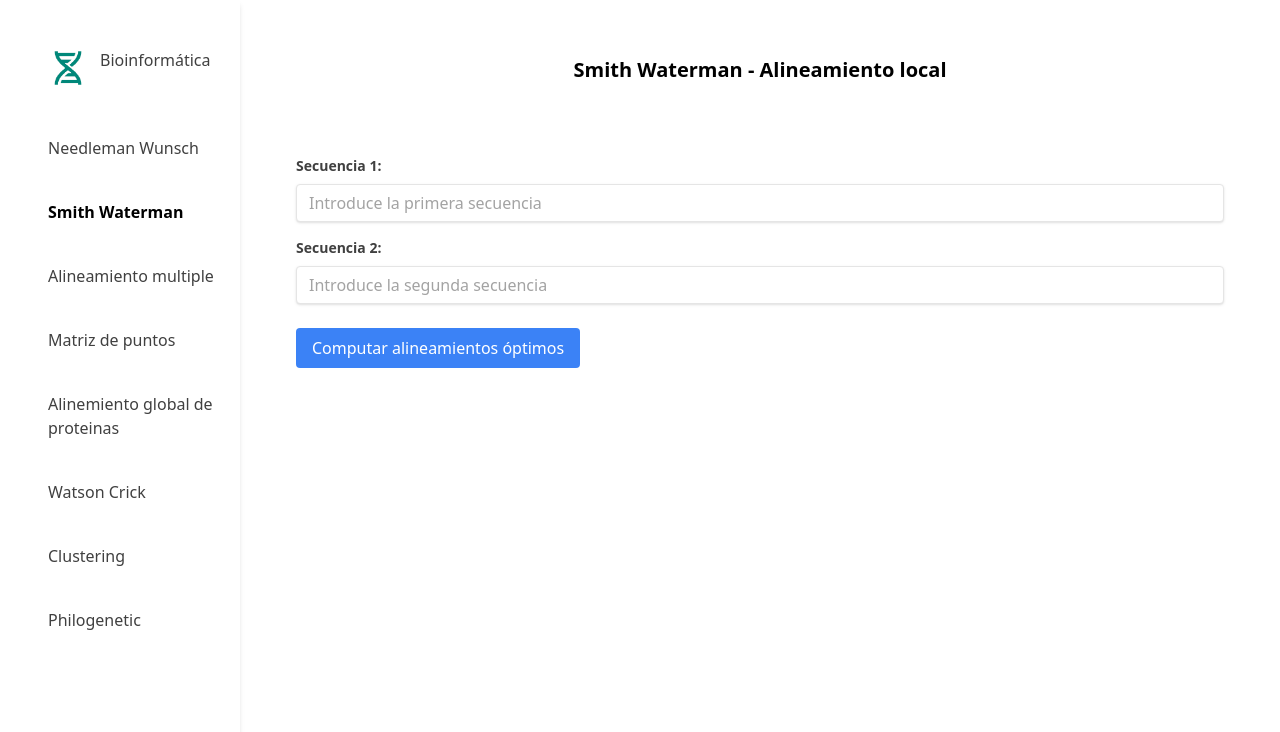
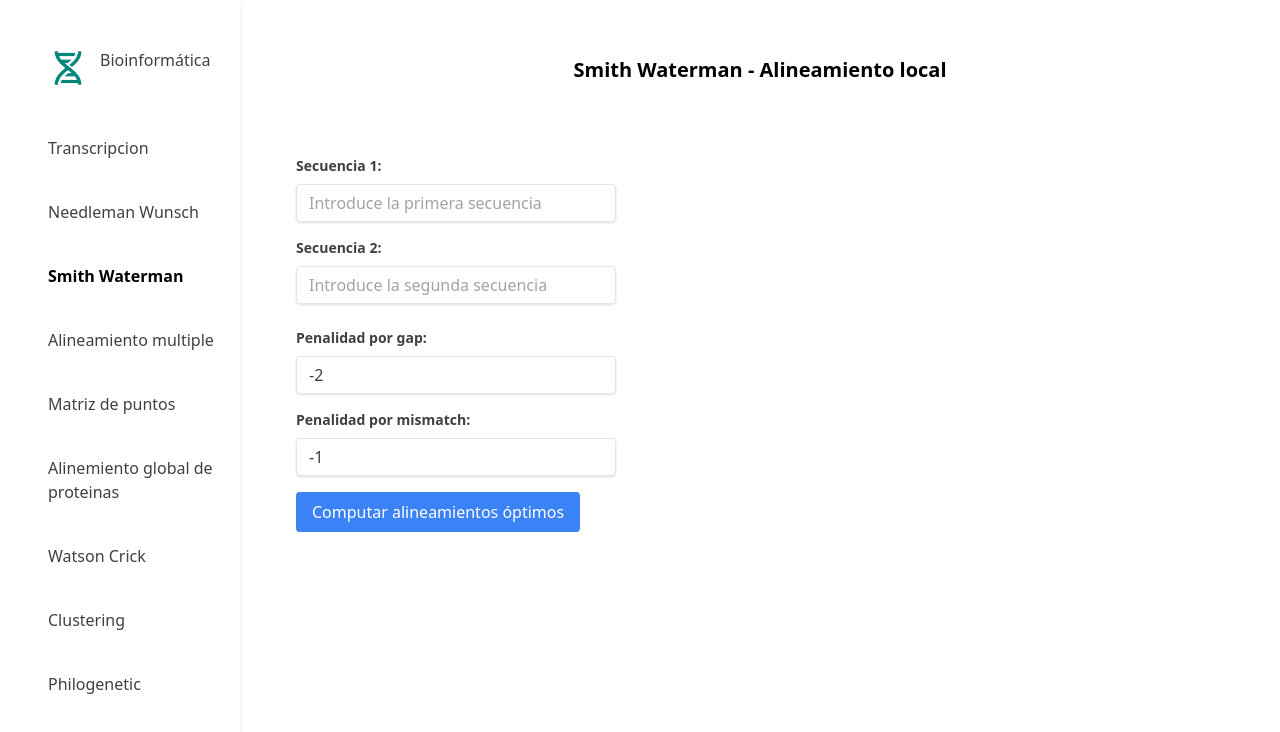
Before and after one commit to fevilla/bioinformatics-viewer, a Nuxt app: page /smithWaterman in a window 1280 px wide. Shown: the top 732 px of the page. Built offline with nearby package versions, Linux system fonts and the light colour scheme.

Commit message:
add restrictions

```diff
--- a/components/sidebar.vue
+++ b/components/sidebar.vue
@@ -7,6 +7,11 @@
             </div>
         </div>
         <div class="overflow-y-auto overflow-x-none overscroll-y-none flex-1 scrollbar-custom">
+            <nuxt-link to="/transcription"
+                class="pr-0 pl-12 py-5 flex items-center gap-3 sidebar-link text-gray-700 hover:text-black font-book hover:font-bold"
+                active-class="active">
+                <div>Transcripcion</div>
+            </nuxt-link>
             <nuxt-link to="/needleman"
                 class="pr-0 pl-12 py-5 flex items-center gap-3 sidebar-link text-gray-700 hover:text-black font-book hover:font-bold"
                 active-class="active">
--- a/pages/needleman.vue
+++ b/pages/needleman.vue
@@ -1,7 +1,7 @@
 <template>
   <h5 class="text-xl text-center font-black pb-6 pt-9 sm:pt-14">Needleman Wunsch - Alineamiento global</h5>
-  <div class="font-sans justify-center items-center p-6 flex">
-    <div class="w-full max-w-5xl">
+  <div class="font-sans p-6 flex">
+    <div class="w-full max-w-sm">
       <form @submit.prevent="NeedlemanWunsch" class="rounded px-8 pt-6 pb-8 mb-4">
         <div class="mb-4">
           <label for="seq1" class="block text-gray-700 text-sm font-bold mb-2">
@@ -48,13 +48,18 @@
         <InputError :codeErrors="errors.type"></InputError>
       </form>
     </div>
+    <div v-if="submitting" class="font-sans">
+      <div class="p-9 flex flex-col">
+        <h5><b>Secuencia 1:</b> {{ seq1Input }}</h5>
+        <h5><b>Secuencia 2:</b> {{ seq2Input }}</h5>
+        <h2><b>Tipo:</b> {{ type }}</h2>
+        <h5><b>Cantidad de Alineamientos:</b> {{ cnt }}</h5>
+        <h5><b>Score:</b> {{ score }}</h5>
+      </div>
+    </div>
   </div>
   <div v-if="submitting" class="font-sans">
-    <div class="p-9 flex flex-col">
-      <h2>Las cadenas son de tipo: {{ type }}</h2>
-    </div>
     <div class="justify-center items-center p-6 flex flex-col">
-      <h5>Cantidad de Alineamientos {{ cnt }}</h5>
       <div v-for="(alignment, index) in alignments" :key="index" class="table-auto mb-4 flex">
         <label class="block text-gray-700 text-sm font-bold mr-5">
           Alineamiento {{ index + 1 }}:
@@ -78,7 +83,6 @@
       </div>
     </div>
     <div class="justify-center items-center p-6 flex flex-col">
-      <h5>Maximo score: {{ score }}</h5>
       <div class="text-xs overflow-x-auto shadow-md rounded-lg">
         <table class="min-w-max w-full">
           <thead class="bg-blue-600 text-white">
@@ -158,7 +162,6 @@ const calculateOne = (f, c) => {
 
 const NeedlemanWunsch = () => {
   submitting.value = false
-  console.log('type')
   seq1Input = seq1Input.toLowerCase();
   seq2Input = seq2Input.toLowerCase();
   errors.value = {}
@@ -177,9 +180,8 @@ const NeedlemanWunsch = () => {
   alignments.value = []
 
 
-  if (validateInputs([seq1Input, seq2Input], errors)) {
-    return
-  }
+  if (validateInputs([seq1Input, seq2Input], errors)) return
+
 
   type.value = determineType(seq1Input)
 
--- a/pages/smithWaterman.vue
+++ b/pages/smithWaterman.vue
@@ -1,7 +1,7 @@
 <template>
   <h5 class="text-xl text-center font-black pb-6 pt-9 sm:pt-14">Smith Waterman - Alineamiento local</h5>
-  <div class="font-sans justify-center items-center p-6 flex">
-    <div class="w-full max-w-5xl">
+  <div class="font-sans p-6 flex">
+    <div class="w-full max-w-sm">
       <form @submit.prevent="smithWaterman" class="rounded px-8 pt-6 pb-8 mb-4">
         <div class="mb-4">
           <label for="seq1" class="block text-gray-700 text-sm font-bold mb-2">
@@ -10,12 +10,31 @@
           <input id="seq1" v-model="seq1Input" type="text" placeholder="Introduce la primera secuencia"
             class="shadow appearance-none border rounded w-full py-2 px-3 text-gray-700 leading-tight focus:outline-none focus:shadow-outline"
             required>
+          <InputError :codeErrors="errors.seq1"></InputError>
         </div>
         <div class="mb-6">
           <label for="seq2" class="block text-gray-700 text-sm font-bold mb-2">
             Secuencia 2:
           </label>
           <input id="seq2" v-model="seq2Input" type="text" placeholder="Introduce la segunda secuencia"
+            class="shadow appearance-none border rounded w-full py-2 px-3 text-gray-700 leading-tight focus:outline-none focus:shadow-outline"
+            required>
+          <InputError :codeErrors="errors.seq2"></InputError>
+        </div>
+        <div class="mb-4">
+          <label for="gapPenalty" class="block text-gray-700 text-sm font-bold mb-2">
+            Penalidad por gap:
+          </label>
+          <input id="gapPenalty" v-model.number="gapPenalty" type="number" placeholder="Penalidad por gap"
+            class="shadow appearance-none border rounded w-full py-2 px-3 text-gray-700 leading-tight focus:outline-none focus:shadow-outline"
+            required>
+        </div>
+        <div class="mb-4">
+          <label for="mismatchPenalty" class="block text-gray-700 text-sm font-bold mb-2">
+            Penalidad por mismatch:
+          </label>
+          <input id="mismatchPenalty" v-model.number="mismatchPenalty" type="number"
+            placeholder="Penalidad por mismatch"
             class="shadow appearance-none border rounded w-full py-2 px-3 text-gray-700 leading-tight focus:outline-none focus:shadow-outline"
             required>
         </div>
@@ -26,7 +45,17 @@
             Computar alineamientos óptimos
           </button>
         </div>
+        <InputError :codeErrors="errors.type"></InputError>
       </form>
+    </div>
+    <div v-if="submitting" class="font-sans">
+      <div class="p-9 flex flex-col">
+        <h5><b>Secuencia 1:</b> {{ seq1Input }}</h5>
+        <h5><b>Secuencia 2:</b> {{ seq2Input }}</h5>
+        <h2><b>Tipo:</b> {{ type }}</h2>
+        <h5><b>Cantidad de Alineamientos:</b> {{ cnt }}</h5>
+        <h5><b>Score:</b> {{ score }}</h5>
+      </div>
     </div>
   </div>
   <div v-if="submitting" class="font-sans justify-center items-center p-6 flex flex-col">
@@ -90,16 +119,20 @@
 </template>
 
 <script setup>
-
 let seq1Input = ''
 let seq2Input = ''
-const submitting = ref(false)
-const alignments = ref([])
-const mx = ref([])
-const cnt = ref(0)
-const score = ref(0)
+
+const gapPenalty = ref(-2);
+const mismatchPenalty = ref(-1);
+const submitting = ref(false);
+const alignments = ref([]);
+const mx = ref([]);
+const cnt = ref(0);
+const score = ref(0);
+let oneAligment = [];
+const type = ref(null);
+const errors = ref({});
 let positionAlignment = ([])
-let oneAligment = []
 
 
 
@@ -128,20 +161,27 @@ const calculateOne = (f, c) => {
 }
 
 const smithWaterman = () => {
-  // fix/verify if string are ADN and ARN
   submitting.value = false
-  cnt.value = 0
-  oneAligment = []
+  seq1Input = seq1Input.toLowerCase();
+  seq2Input = seq2Input.toLowerCase();
+  errors.value = {}
+
 
   let seq1 = '-' + seq1Input
   let seq2 = '-' + seq2Input
   let lenSeq1 = seq1.length
   let lenSeq2 = seq2.length
+
+  cnt.value = 0
+  oneAligment = []
   let scores = []
-  let s
 
   mx.value = Array.from({ length: lenSeq1 }, () => Array.from({ length: lenSeq2 }, () => ({ first: 0, second: '000' })));
   alignments.value = []
+
+  if (validateInputs([seq1Input, seq2Input], errors)) return
+
+  type.value = determineType(seq1Input)
 
   for (let i = 1; i < lenSeq1; i++) {
     mx.value[i][0].first = 0
@@ -167,8 +207,7 @@ const smithWaterman = () => {
     }
   }
   scores.sort((a, b) => mx.value[b.i][b.j].first - mx.value[a.i][a.j].first);
-  console.log(scores)
-
+  let s;
   for (s of scores) {
     calculate(s.i, s.j, '', '', seq1, seq2);
     if (cnt.value == 1) {
--- /dev/null
+++ b/pages/transcription.vue
@@ -0,0 +1,87 @@
+<template>
+    <h5 class="text-xl text-center font-black pb-6 pt-9 sm:pt-14">Transcripcion</h5>
+    <div class="font-sans p-6 flex">
+        <div class="w-full max-w-sm">
+            <form @submit.prevent="Transcripcion" class="rounded px-8 pt-6 pb-8 mb-4">
+                <div class="mb-4">
+                    <label for="seq1" class="block text-gray-700 text-sm font-bold mb-2">
+                        Secuencia 1:
+                    </label>
+                    <input id="seq1" v-model="seq1Input" type="text" placeholder="Introduce la primera secuencia"
+                        class="shadow appearance-none border rounded w-full py-2 px-3 text-gray-700 leading-tight focus:outline-none focus:shadow-outline"
+                        required>
+                    <InputError :codeErrors="errors.seq1"></InputError>
+                </div>
+                <div class="flex items-center justify-between">
+                    <button
+                        class="bg-blue-500 hover:bg-blue-700 text-white py-2 px-4 rounded focus:outline-none focus:shadow-outline"
+                        type="submit">
+                        Realizar Transcripcion
+                    </button>
+                </div>
+                <InputError :codeErrors="errors.type"></InputError>
+            </form>
+        </div>
+        <div v-if="submitting" class="font-sans">
+            <div class="p-9 flex flex-col">
+                <h5><b>Cadena:</b> {{ seq1Input }}</h5>
+                <h2><b>Tipo:</b> {{ type }}</h2>
+                <h5><b>Transcripcion:</b> {{ ans }}</h5>
+            </div>
+        </div>
+    </div>
+
+</template>
+
+<script setup>
+
+let seq1Input = ''
+const ans = ref('')
+
+const submitting = ref(false);
+const type = ref(null);
+const errors = ref({});
+
+
+const Transcripcion = () => {
+    submitting.value = false
+    seq1Input = seq1Input.toLowerCase();
+
+    if (validateInputs([seq1Input], errors)) return
+    if (determineType(seq1Input) !== 'DNA') {
+        errors.value.seq1 = ['La cadena debe ser tipo DNA para realizar de transcripcion']
+        return
+    }
+    type.value = 'DNA'
+    ans.value = transcription(seq1Input)
+    submitting.value = true
+}
+</script>
+
+<style scoped>
+.link {
+    fill: none;
+    stroke: #555;
+    stroke-width: 1.5px;
+}
+
+.cell {
+    border: 1px solid black;
+    text-align: center;
+    width: 20px;
+    height: 40px;
+}
+
+.cellOneAlignment {
+    color: white;
+    background-color: rgb(245, 69, 69);
+}
+
+.cellAlignment {
+    border: 1px solid black;
+    text-align: center;
+    padding: 0.1rem;
+    font-size: 1.0rem;
+    min-width: 30px;
+}
+</style>
--- a/utils/functions.js
+++ b/utils/functions.js
@@ -139,18 +139,13 @@ export const validateInputs = (sequences, errors) => {
 };
 
 export const transcription = (dnaSequence) => {
-  const type = determineType(dnaSequence);
-  if (type !== 'DNA') {
-    return 'No es una cadena tipo ADN';
-  }
-
   let rnaSequence = [];
 
   for (let i = 0; i < dnaSequence.length; i++) {
-    if (dnaSequence[i] === 'G') rnaSequence.push('C');
-    else if (dnaSequence[i] === 'T') rnaSequence.push('A');
-    else if (dnaSequence[i] === 'C') rnaSequence.push('G');
-    else if (dnaSequence[i] === 'A') rnaSequence.push('U');
+    if (dnaSequence[i] === 'g') rnaSequence.push('c');
+    else if (dnaSequence[i] === 't') rnaSequence.push('a');
+    else if (dnaSequence[i] === 'c') rnaSequence.push('g');
+    else if (dnaSequence[i] === 'a') rnaSequence.push('u');
   }
 
   return rnaSequence.join('');
```
